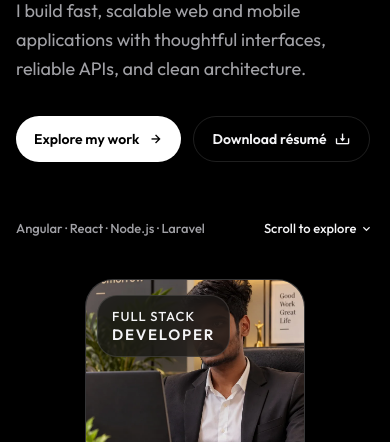
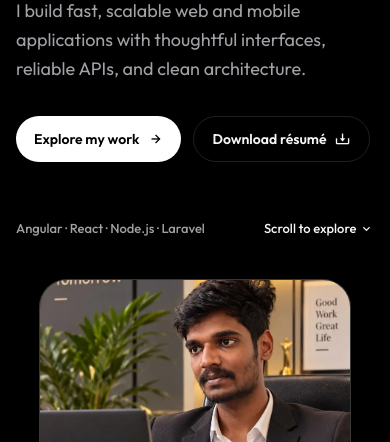
Before and after one commit to devxbhuvn/devxbhuvn.github.io, a website: page index.html in a window 390 px wide. Shown: the part 373-815 px from the top of the page. Drawn offline with nearby package versions, Linux system fonts and the light colour scheme.

Commit message:
hero image updated

```diff
--- a/assets/css/style.css
+++ b/assets/css/style.css
@@ -8,7 +8,6 @@
     --accent: #ffffff;
     --on-accent: #000000;
     --header: rgba(0, 0, 0, 0.72);
-    --glass: rgba(18, 18, 18, 0.78);
     --shadow: 0 30px 80px rgba(0, 0, 0, 0.45);
     --radius: 28px;
     --radius-md: 20px;
@@ -28,7 +27,6 @@ body.light {
     --accent: #1d1d1f;
     --on-accent: #ffffff;
     --header: rgba(245, 245, 247, 0.8);
-    --glass: rgba(255, 255, 255, 0.86);
     --shadow: 0 24px 60px rgba(0, 0, 0, 0.08);
     color-scheme: light;
 }
@@ -403,30 +401,6 @@ body.light .theme-button .bx-moon {
     letter-spacing: 0.02em;
 }
 
-.floating-label {
-    position: absolute;
-    top: 28px;
-    left: -28px;
-    padding: 16px 18px;
-    border: 1px solid var(--line);
-    border-radius: var(--radius-md);
-    background: var(--glass);
-    box-shadow: var(--shadow);
-    font-size: 13px;
-    font-weight: 500;
-    letter-spacing: 0.08em;
-    line-height: 1.3;
-    text-transform: uppercase;
-    backdrop-filter: blur(18px);
-}
-
-.floating-label strong {
-    display: block;
-    font-size: 15px;
-    font-weight: 600;
-    letter-spacing: 0.12em;
-}
-
 .section {
     padding: 96px 0;
 }
@@ -752,17 +726,13 @@ body.light .project-card:hover {
     }
 
     .hero-art {
-        width: 240px;
+        width: min(100%, 312px);
         margin-inline: auto;
         justify-self: center;
     }
 
     .hero h1 {
         max-width: 14ch;
-    }
-
-    .floating-label {
-        left: 16px;
     }
 
     .skills-grid {
@@ -800,10 +770,6 @@ body.light .project-card:hover {
 
     .header-contact {
         display: none;
-    }
-
-    .hero-art {
-        width: 220px;
     }
 
     .projects-grid,
@@ -856,12 +822,6 @@ body.light .project-card:hover {
         border-radius: 28px;
     }
 
-    .floating-label {
-        top: 16px;
-        left: 12px;
-        padding: 12px 14px;
-    }
-
     .footer-inner {
         flex-wrap: wrap;
     }
--- a/index.html
+++ b/index.html
@@ -183,10 +183,6 @@
                             fetchpriority="high"
                         />
                         <span class="portrait-sticker">Build · Ship · Improve</span>
-                    </div>
-                    <div class="floating-label">
-                        Full stack
-                        <strong>Developer</strong>
                     </div>
                 </div>
             </section>
```
